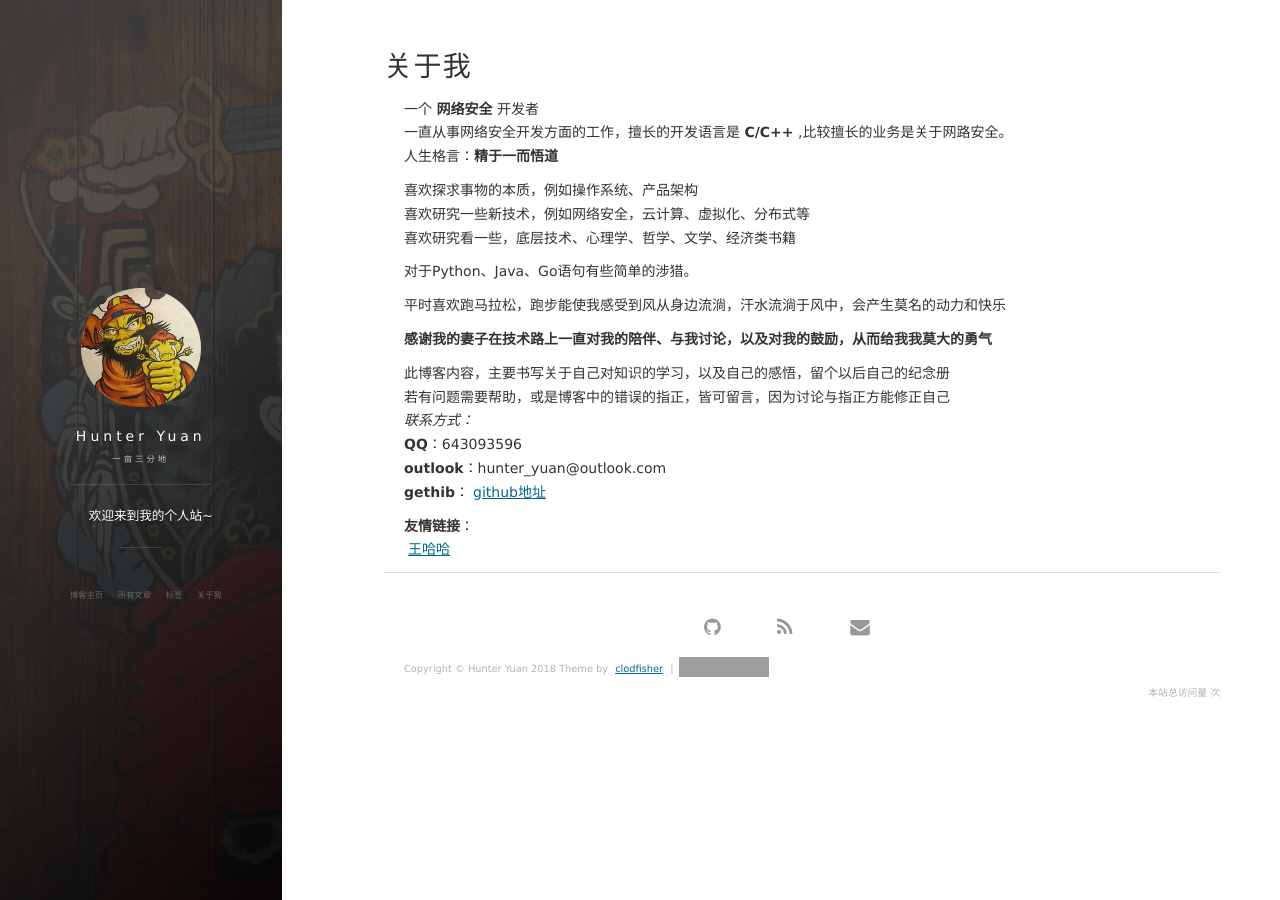
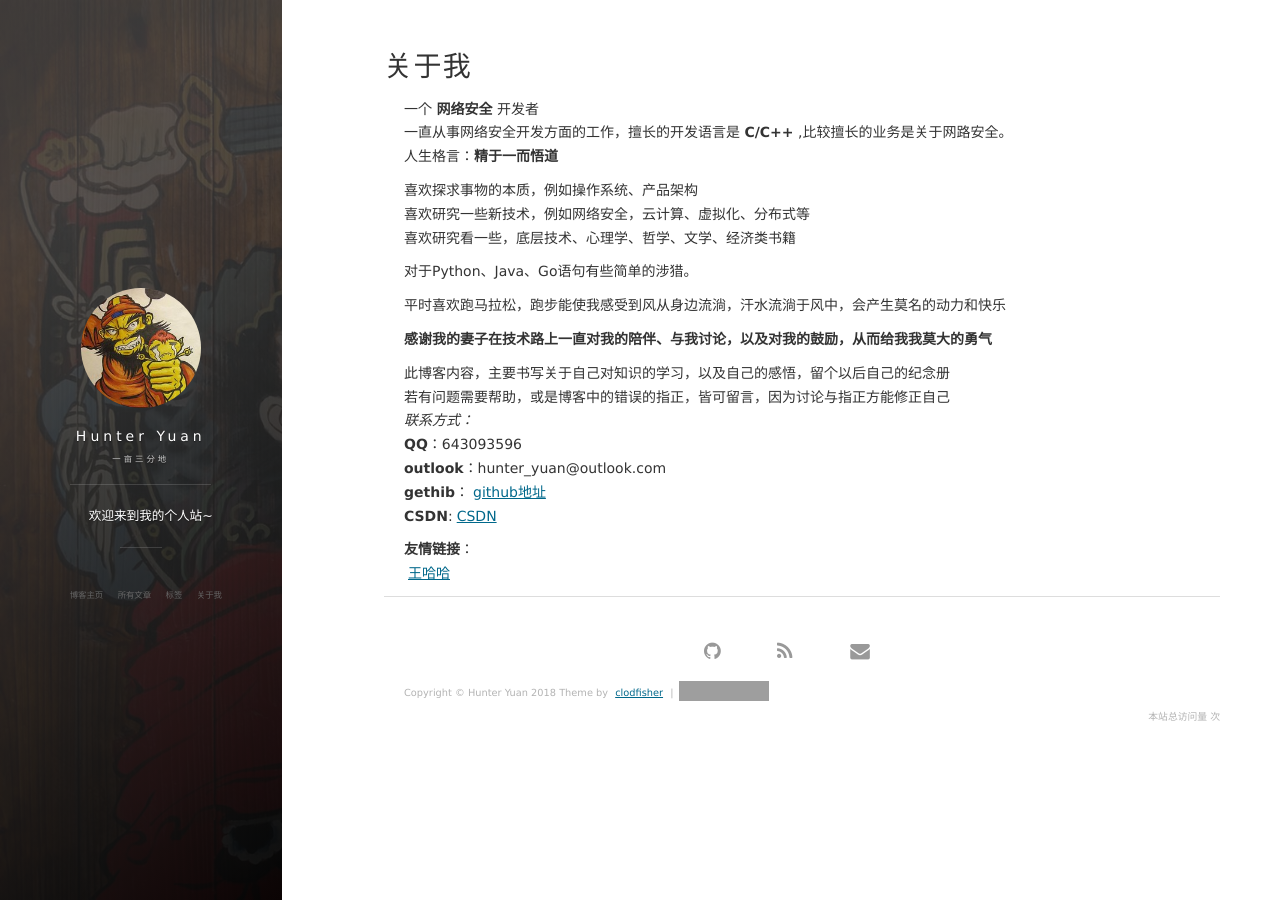
Before and after one commit to Clodfisher/Clodfisher.github.io, a Jekyll site: the page built from about.md, in a window 1280 px wide. Built offline with Jekyll 4.4.1, drawn with Linux system fonts in a browser that asks for light colours; nearby versions of some CDN libraries; comment, search, counter and statistics services are not loaded; grey boxes are pictures that could not be loaded.

Commit message:
add CSDN link

```diff
--- a/about.md
+++ b/about.md
@@ -27,6 +27,7 @@ title: 关于我
 **QQ**：643093596
 **outlook**：hunter_yuan@outlook.com
 **gethib**：[github地址](https://github.com/clodfisher)
+**CSDN**:[CSDN](http://blog.csdn.net/tao546377318)
 
 **友情链接**：
 [王哈哈](http://am4zing.me/)
```
